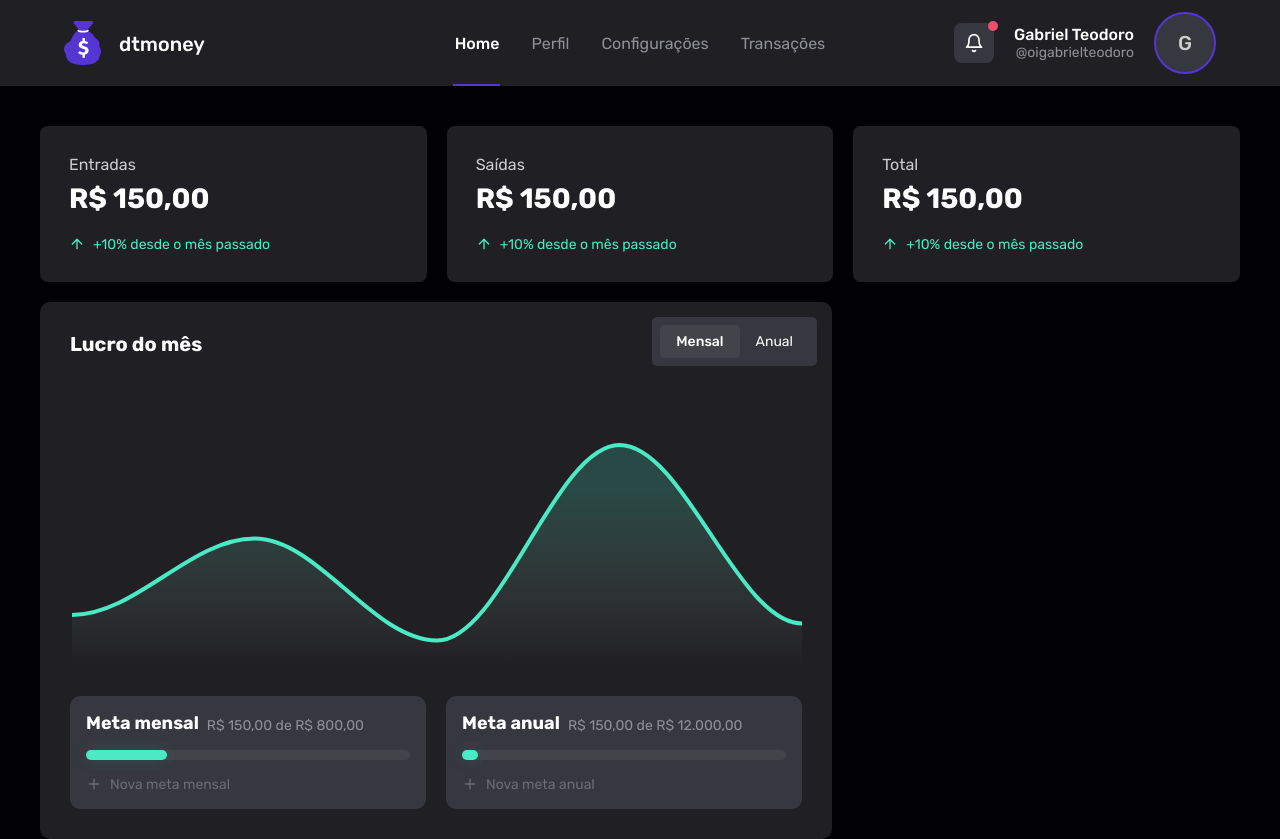
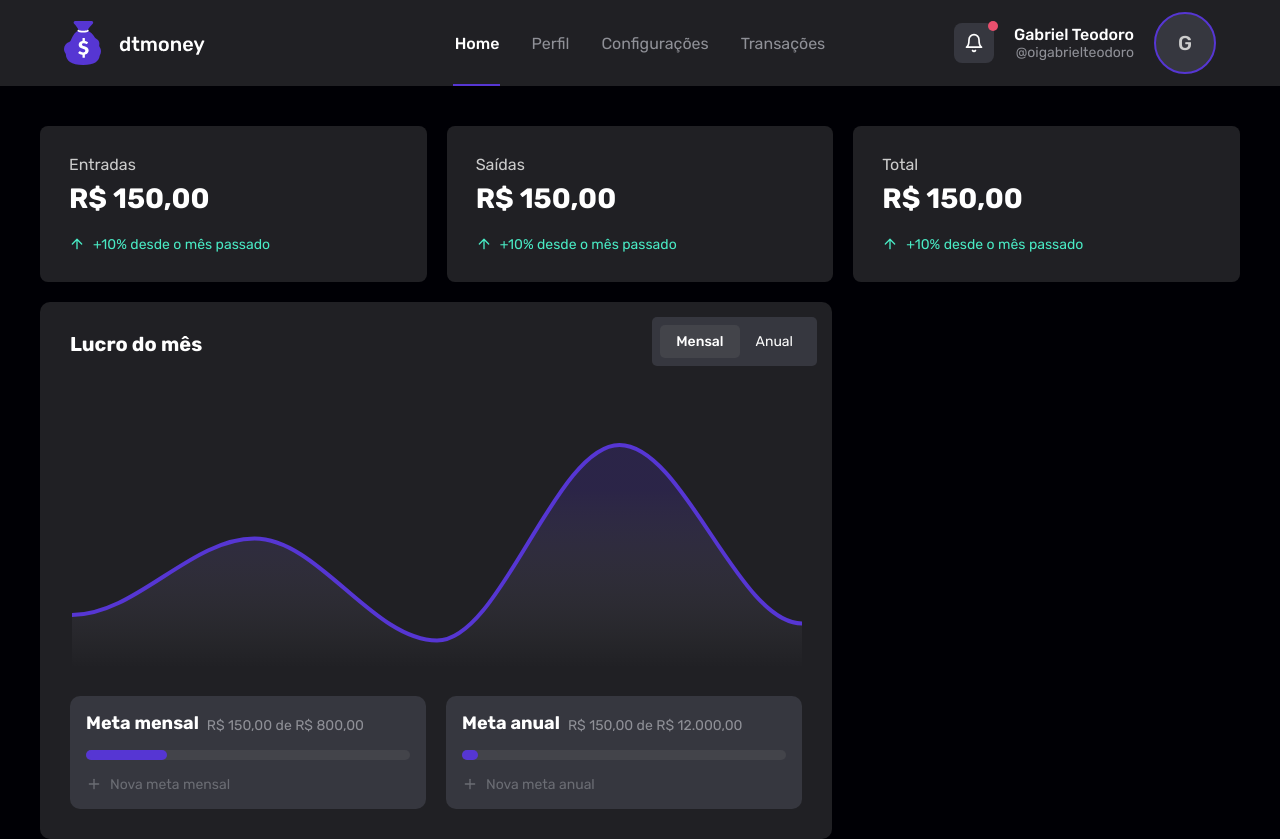
Before and after one commit to oigabrielteodoro/myfinances, a Next.js app: page / in a window 1280 px wide. Built offline with nearby package versions, Linux system fonts and the light colour scheme.

Commit message:
feat: created OverallProfit component

```diff
--- a/src/components/modules/Home/OverallProfit/styles.ts
+++ b/src/components/modules/Home/OverallProfit/styles.ts
@@ -75,10 +75,9 @@ export const ObjectiveProgressContainer = styled.div<ObjectiveProgressContainerP
       position: absolute;
       width: ${progress}%;
       height: 10px;
-      background: var(--green-400);
+      background: var(--purple-400);
 
       border-radius: 5px;
-      box-shadow: 0px 0px 15px rgba(73, 234, 196, 0.15);
     }
   `}
 `;
--- a/src/components/shared/SimpleChartArea/index.tsx
+++ b/src/components/shared/SimpleChartArea/index.tsx
@@ -61,7 +61,7 @@ const SimpleAreaChart = ({ series }: SimpleAreaChartProps) => {
         )}</div>`;
       },
     },
-    colors: ['#49EAC4'],
+    colors: ['#5636D3'],
     fill: {
       type: 'gradient',
       gradient: {
```
